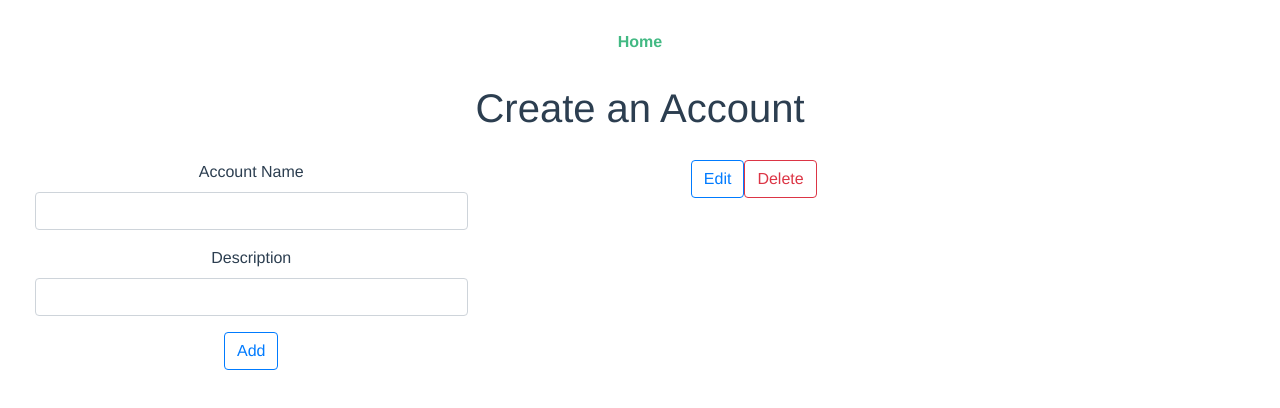
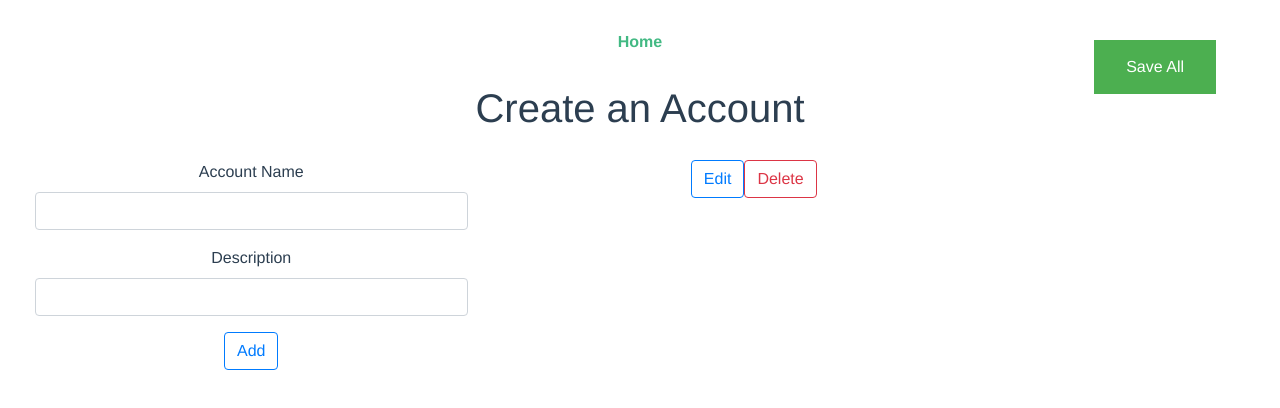
Before and after one commit to choi2nkyu/CertiFinal, a Vue app: page /income in a window 1280 px wide. Shown: the top 408 px of the page. Built offline with nearby package versions, Linux system fonts and the light colour scheme.

Commit message:
Save Button on Account.vue component

```diff
--- a/src/components/Account.vue
+++ b/src/components/Account.vue
@@ -1,5 +1,6 @@
 <template>
   <div class="account">
+    <SaveButton/>
     <h1>{{ msg }}</h1>
     <div class="container row">
       <div class="col-5 left-column">
@@ -56,8 +57,10 @@
 
 <script>
 import { constants } from 'fs'
+import SaveButton from '@/components/SaveButton.vue';
 export default {
   name: 'Account',
+  components :{ SaveButton},
   props: {
     msg: String,
   },
--- a/src/components/IncExpForm.vue
+++ b/src/components/IncExpForm.vue
@@ -169,6 +169,8 @@ export default {
 }
 </script>
 <style scoped>
+
+
 .leftColumn {
   margin: 20px 20px;
 }
--- a/src/components/SaveButton.vue
+++ b/src/components/SaveButton.vue
@@ -1,7 +1,7 @@
 <template>
   <div class="SaveButton">
 
-      <v-btn  @click="saveAllData"  color="green" >Save All</v-btn>
+      <button id="saveButton" @click="saveAllData"  >Save All</button>
     </div>
 </template>
 
@@ -23,3 +23,22 @@ export default {
 
 }
 </script>
+<style scoped>
+
+  #saveButton{
+
+  background-color: #4CAF50; /* Green */
+  border: none;
+  color: white;
+  padding: 15px 32px;
+  text-align: center;
+  text-decoration: none;
+  display: inline-block;
+  font-size: 16px;
+
+    position: absolute;
+    right: 5%;
+    top:5%;
+  }
+
+</style>
--- a/src/views/Income.vue
+++ b/src/views/Income.vue
@@ -10,7 +10,6 @@ import IncExpForm from '@/components/IncExpForm.vue'
 export default {
   name: 'Income',
   components: {
-    IncExpForm,
-  },
+    IncExpForm  },
 }
 </script>
```
